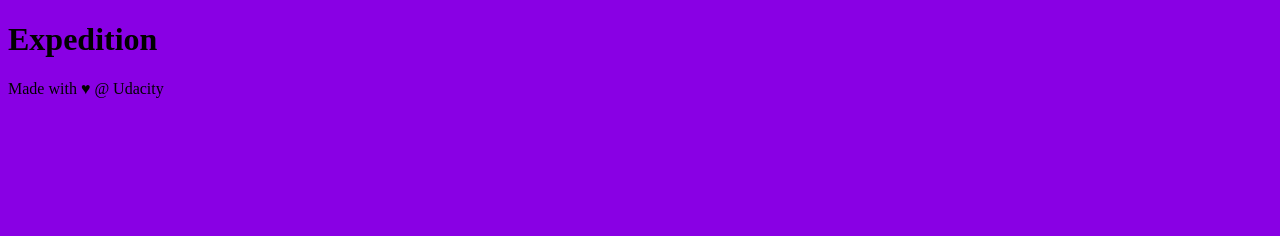
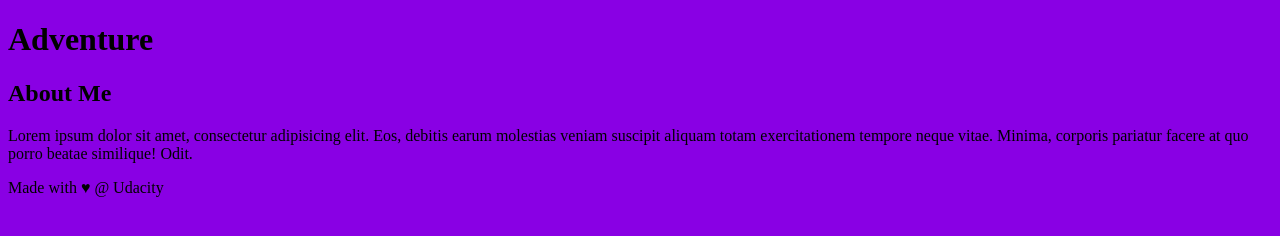
Before and after one commit to Kronky666/kurs, a plain HTML site: page index.html in a window 1280 px wide. Drawn offline with Linux system fonts and the light colour scheme.

Commit message:
Improve site heading for SEO

```diff
--- a/index.html
+++ b/index.html
@@ -10,7 +10,7 @@
 <body>
 
     <header>
-        <h1>Expedition</h1>
+        <h1>Adventure</h1>
     </header>
 
     <div class="container">
@@ -18,6 +18,13 @@
 
         </main>
     </div>
+    <!-- start of new content -->
+<aside>
+    <h2>About Me</h2>
+
+    <p>Lorem ipsum dolor sit amet, consectetur adipisicing elit. Eos, debitis earum molestias veniam suscipit aliquam totam exercitationem tempore neque vitae. Minima, corporis pariatur facere at quo porro beatae similique! Odit.</p>
+</aside>
+<!-- end of new content -->
 
     <footer>
         Made with ♥ @ Udacity
```
